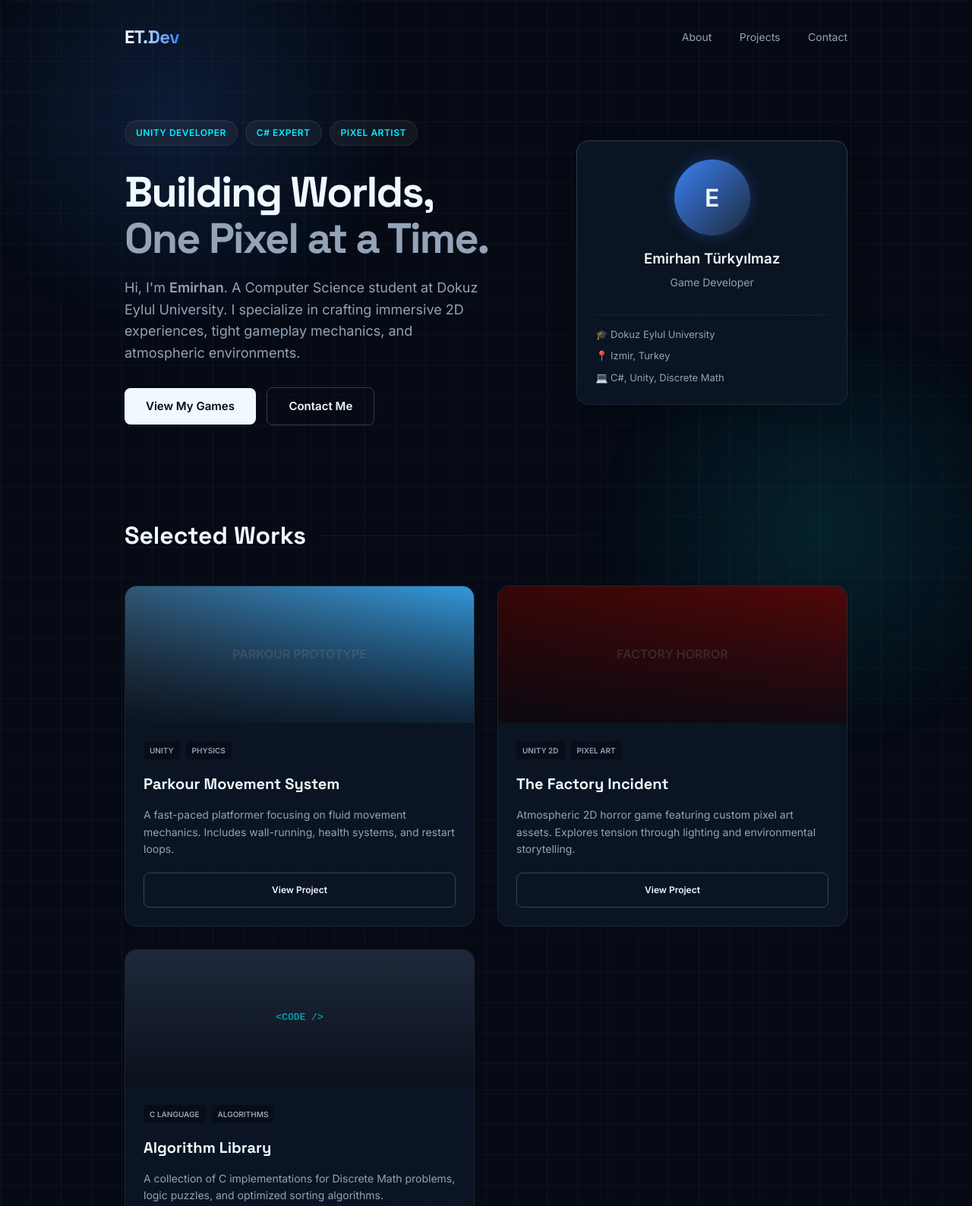
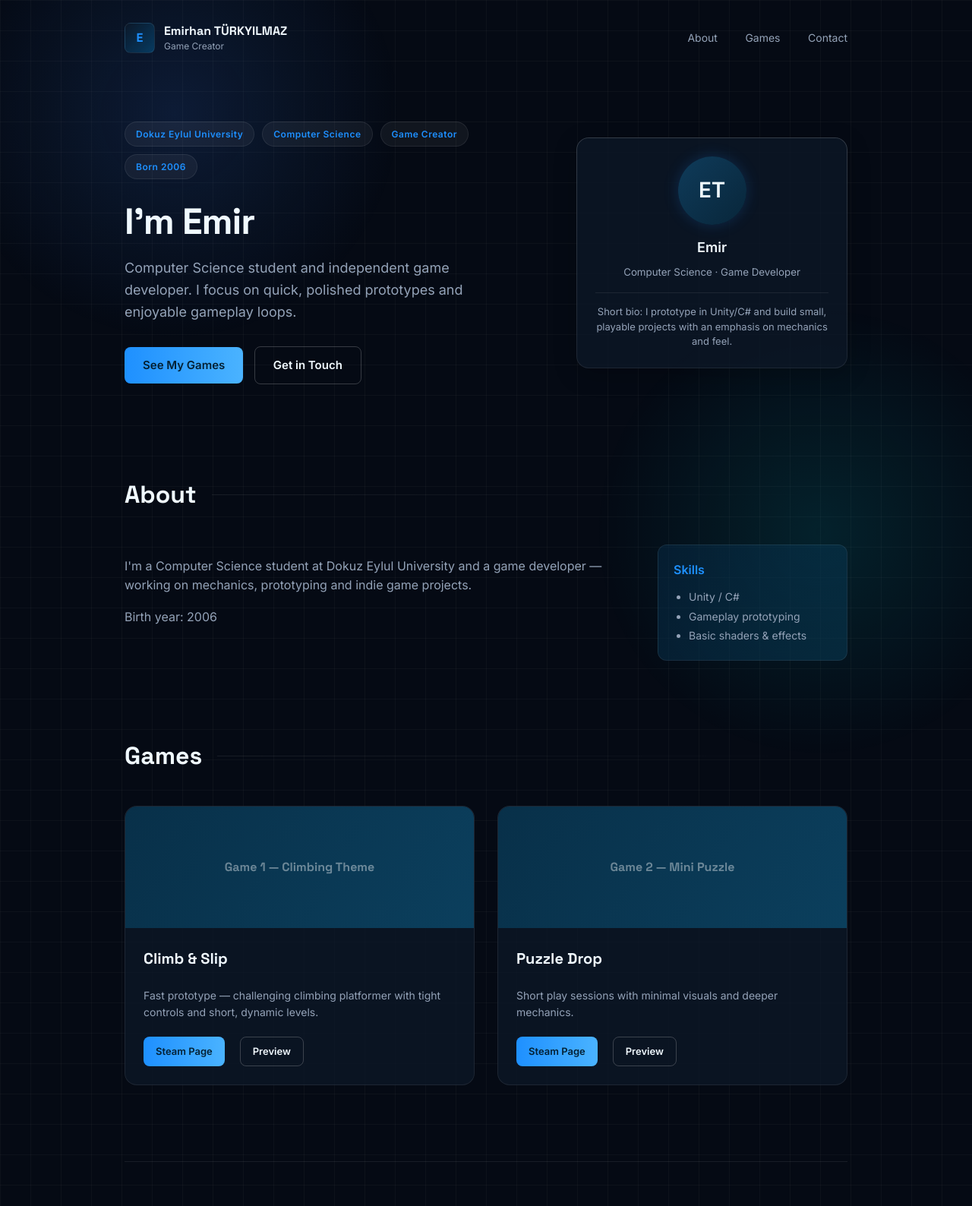
Before and after one commit to EmirT46/deneme, a plain HTML site: page index.html in a window 1280 px wide. Shown: the top 1588 px of the page at 76% size. Drawn offline with Linux system fonts and the light colour scheme.

Commit message:
Update index.html

```diff
--- a/index.html
+++ b/index.html
@@ -3,15 +3,17 @@
 <head>
   <meta charset="utf-8" />
   <meta name="viewport" content="width=device-width,initial-scale=1" />
-  <title>Emirhan Türkyılmaz | Game Developer</title>
+  <title>Portfolio — Emirhan Türkyılmaz</title>
   <link href="https://fonts.googleapis.com/css2?family=Space+Grotesk:wght@300;400;600;700&family=Inter:wght@300;400;600&display=swap" rel="stylesheet">
+  <link rel="stylesheet" href="https://cdnjs.cloudflare.com/ajax/libs/font-awesome/6.4.0/css/all.min.css">
+
   <style>
     :root {
       /* Modern Dark Palette */
       --bg-dark: #050a14;
       --bg-panel: rgba(13, 25, 41, 0.7);
-      --primary: #3b82f6;      /* Modern Blue */
-      --accent: #00f0ff;       /* Cyber Cyan */
+      --primary: #3b82f6;
+      --accent: #1e90ff;
       --text-main: #f0f9ff;
       --text-muted: #94a3b8;
       --border: rgba(255, 255, 255, 0.08);
@@ -36,6 +38,7 @@
       font-family: var(--font-body);
       line-height: 1.6;
       overflow-x: hidden;
+      scroll-behavior: smooth; /* Yumuşak kaydırma */
     }
 
     /* Background Spotlights */
@@ -73,14 +76,23 @@
       padding: 30px 0;
       margin-bottom: 60px;
     }
-    .logo {
+    .brand {
+      display: flex;
+      align-items: center;
+      gap: 12px;
+    }
+    .logo-box {
+      width: 40px;
+      height: 40px;
+      background: linear-gradient(135deg, var(--bg-panel), #073b61);
+      border: 1px solid var(--border);
+      border-radius: 8px;
+      display: flex;
+      align-items: center;
+      justify-content: center;
+      font-weight: 700;
+      color: var(--accent);
       font-family: var(--font-heading);
-      font-weight: 700;
-      font-size: 24px;
-      background: linear-gradient(90deg, #fff, var(--primary));
-      -webkit-background-clip: text;
-      -webkit-text-fill-color: transparent;
-      letter-spacing: -0.5px;
     }
     .nav-links a {
       color: var(--text-muted);
@@ -103,18 +115,18 @@
       animation: fadeIn 1s forwards 0.2s;
     }
 
-    .hero-content h1 {
+    .hero-content h2 {
       font-family: var(--font-heading);
-      font-size: 56px;
+      font-size: 48px;
       line-height: 1.1;
       margin: 0 0 20px 0;
-      letter-spacing: -2px;
+      letter-spacing: -1px;
     }
     .hero-content p {
       color: var(--text-muted);
       font-size: 18px;
       margin-bottom: 30px;
-      max-width: 480px;
+      max-width: 500px;
     }
     .tag-container {
       display: flex;
@@ -165,17 +177,17 @@
       pointer-events: none;
     }
     .avatar {
-      width: 100px;
-      height: 100px;
+      width: 90px;
+      height: 90px;
       border-radius: 50%;
-      background: linear-gradient(135deg, var(--primary), #1e293b);
+      background: linear-gradient(135deg, #0f3b5a, #08263a);
       display: flex;
       align-items: center;
       justify-content: center;
-      font-size: 32px;
+      font-size: 28px;
       font-weight: 700;
       margin-bottom: 16px;
-      box-shadow: 0 0 20px rgba(59, 130, 246, 0.3);
+      box-shadow: 0 0 20px rgba(30, 144, 255, 0.2);
     }
 
     /* Buttons */
@@ -183,20 +195,21 @@
       display: inline-flex;
       align-items: center;
       justify-content: center;
-      padding: 12px 28px;
+      padding: 12px 24px;
       border-radius: 8px;
       font-weight: 600;
       text-decoration: none;
       transition: all 0.2s;
       font-size: 15px;
+      gap: 8px;
     }
     .btn-primary {
-      background: var(--text-main);
-      color: var(--bg-dark);
+      background: linear-gradient(90deg, var(--accent), #4ab3ff);
+      color: #042033;
     }
     .btn-primary:hover {
-      background: var(--accent);
       box-shadow: 0 0 15px var(--accent);
+      transform: translateY(-2px);
     }
     .btn-outline {
       border: 1px solid rgba(255,255,255,0.2);
@@ -214,7 +227,7 @@
       align-items: center;
       margin-bottom: 40px;
     }
-    .section-header h2 {
+    .section-header h3 {
       font-family: var(--font-heading);
       font-size: 32px;
       margin: 0;
@@ -224,6 +237,20 @@
       height: 1px;
       flex: 1;
       background: linear-gradient(90deg, var(--border), transparent);
+    }
+
+    /* About Section */
+    .about-container {
+      display: flex;
+      gap: 30px;
+      margin-bottom: 100px;
+    }
+    .skills-box {
+      width: 250px;
+      background: linear-gradient(135deg, rgba(6, 42, 71, 0.5), rgba(8, 62, 90, 0.5));
+      border: 1px solid var(--border);
+      padding: 20px;
+      border-radius: 12px;
     }
 
     /* Games Grid */
@@ -240,7 +267,8 @@
       border-radius: var(--radius);
       overflow: hidden;
       transition: transform 0.3s ease, box-shadow 0.3s ease;
-      position: relative;
+      display: flex;
+      flex-direction: column;
     }
     .game-card:hover {
       transform: translateY(-5px);
@@ -249,64 +277,65 @@
     }
 
     .thumb {
-      height: 180px;
-      background: #111;
+      height: 160px;
+      background: linear-gradient(120deg,#083049,#0b3f5d);
       display: flex;
       align-items: center;
       justify-content: center;
       font-weight: 700;
-      color: rgba(255,255,255,0.2);
-      position: relative;
-      overflow: hidden;
-    }
-
-    /* Mock Thumbnails based on Interest */
-    .thumb.parkour {
-      background: linear-gradient(45deg, #2c3e50, #3498db);
-    }
-    .thumb.horror {
-      background: linear-gradient(45deg, #2c0505, #520808);
-    }
-    .thumb::after {
-      content: '';
-      position: absolute;
-      inset: 0;
-      background: linear-gradient(to top, rgba(5,10,20,0.8), transparent);
+      color: rgba(255,255,255,0.4);
+      font-family: var(--font-heading);
     }
 
     .card-content {
       padding: 24px;
+      flex: 1;
+      display: flex;
+      flex-direction: column;
     }
     .game-card h3 { margin: 0 0 8px 0; font-family: var(--font-heading); font-size: 20px; }
-    .game-card p { color: var(--text-muted); font-size: 14px; margin-bottom: 20px; }
+    .game-card p { color: var(--text-muted); font-size: 14px; margin-bottom: 20px; flex: 1; }
 
-    .tech-stack {
+    .game-actions {
       display: flex;
-      gap: 8px;
-      margin-bottom: 16px;
+      gap: 10px;
+      margin-top: auto;
     }
-    .tech-badge {
-      font-size: 10px;
-      text-transform: uppercase;
-      padding: 4px 8px;
-      background: rgba(0,0,0,0.3);
-      border-radius: 4px;
-      color: var(--text-muted);
-      font-weight: 600;
+    .btn-sm {
+      padding: 8px 16px;
+      font-size: 13px;
     }
 
-    /* Footer */
-    footer {
+    /* Contact Section */
+    .contact-section {
+      text-align: center;
+      padding: 60px 0;
       border-top: 1px solid var(--border);
-      padding: 40px 0;
-      text-align: center;
-      color: var(--text-muted);
-      font-size: 14px;
     }
-    .contact-link {
-      color: var(--accent);
+    .social-links {
+      display: flex;
+      justify-content: center;
+      gap: 15px;
+      margin-top: 20px;
+    }
+    .social-btn {
+      width: 50px;
+      height: 50px;
+      border-radius: 12px;
+      background: rgba(255,255,255,0.05);
+      border: 1px solid var(--border);
+      display: flex;
+      align-items: center;
+      justify-content: center;
+      color: var(--text-main);
       text-decoration: none;
-      font-weight: 600;
+      font-size: 24px;
+      transition: all 0.2s;
+    }
+    .social-btn:hover {
+      background: var(--accent);
+      color: #042033;
+      transform: translateY(-3px);
     }
 
     /* Animations */
@@ -316,11 +345,10 @@
 
     @media (max-width: 768px) {
       .hero { grid-template-columns: 1fr; text-align: center; }
-      .hero-content h1 { font-size: 42px; }
-      .profile-card { display: none; } /* Hide sidebar on mobile for cleaner look */
-      .hero-content p { margin: 0 auto 30px; }
-      .tag-container { justify-content: center; }
-      nav { display: none; } /* Simple hiding for mobile, ideally replace with burger */
+      .profile-card { display: none; }
+      .about-container { flex-direction: column; }
+      .skills-box { width: 100%; }
+      nav { display: none; } /* Mobile menu placeholder */
     }
   </style>
 </head>
@@ -330,116 +358,156 @@
   <div class="spotlight s2"></div>
 
   <div class="container">
+    <header>
       <nav>
-      <div class="logo">ET.Dev</div>
+        <div class="brand">
+          <div class="logo-box">E</div>
+          <div style="line-height:1.2">
+            <div style="font-weight:700; font-family:var(--font-heading)">Emirhan TÜRKYILMAZ</div>
+            <small style="color:var(--text-muted); font-size:12px">Game Creator</small>
+          </div>
+        </div>
         <div class="nav-links">
           <a href="#about">About</a>
-        <a href="#projects">Projects</a>
-        <a href="mailto:emirhan.turkyilmaz@ogr.deu.edu.tr">Contact</a>
+          <a href="#games">Games</a>
+          <a href="#contact">Contact</a>
         </div>
       </nav>
+    </header>
 
     <main>
       <section class="hero">
         <div class="hero-content">
           <div class="tag-container">
-            <span class="tag">UNITY DEVELOPER</span>
-            <span class="tag">C# EXPERT</span>
-            <span class="tag">PIXEL ARTIST</span>
+            <span class="tag">Dokuz Eylul University</span>
+            <span class="tag">Computer Science</span>
+            <span class="tag">Game Creator</span>
+            <span class="tag">Born 2006</span>
           </div>
-          <h1>Building Worlds,<br><span style="color:var(--text-muted)">One Pixel at a Time.</span></h1>
+          <h2>I'm Emir</h2>
           <p>
-            Hi, I'm <strong>Emirhan</strong>. A Computer Science student at Dokuz Eylul University.
-            I specialize in crafting immersive 2D experiences, tight gameplay mechanics, and atmospheric environments.
+            Computer Science student and independent game developer. I focus on quick, polished prototypes and enjoyable gameplay loops.
           </p>
           <div>
-            <a href="#projects" class="btn btn-primary">View My Games</a>
-            <a href="mailto:emirhan.turkyilmaz@ogr.deu.edu.tr" class="btn btn-outline">Contact Me</a>
+            <a href="#games" class="btn btn-primary">See My Games</a>
+            <a href="#contact" class="btn btn-outline">Get in Touch</a>
           </div>
         </div>
 
         <aside class="glass-card profile-card">
-          <div class="avatar">E</div>
-          <h3 style="margin: 0 0 5px 0">Emirhan Türkyılmaz</h3>
-          <span style="color:var(--text-muted); font-size:14px; margin-bottom:15px">Game Developer</span>
+          <div class="avatar">ET</div>
+          <div class="meta">
+            <strong style="font-size:18px; display:block; margin-bottom:4px">Emir</strong>
+            <small style="color:var(--text-muted)">Computer Science · Game Developer</small>
+          </div>
 
           <div style="width:100%; height:1px; background:var(--border); margin: 15px 0;"></div>
 
-          <div style="text-align:left; width:100%; font-size:13px; color:var(--text-muted);">
-            <div style="margin-bottom:8px">🎓 Dokuz Eylul University</div>
-            <div style="margin-bottom:8px">📍 Izmir, Turkey</div>
-            <div>💻 C#, Unity, Discrete Math</div>
+          <div style="font-size:13px; color:var(--text-muted); line-height:1.5">
+             Short bio: I prototype in Unity/C# and build small, playable projects with an emphasis on mechanics and feel.
           </div>
         </aside>
       </section>
 
-      <section id="projects">
+      <section id="about">
         <div class="section-header">
-          <h2>Selected Works</h2>
+          <h3>About</h3>
+          <div class="line"></div>
+        </div>
+
+        <div class="about-container">
+          <div style="flex:1">
+            <p style="color:var(--text-muted); font-size:16px;">
+              I'm a Computer Science student at Dokuz Eylul University and a game developer — working on mechanics, prototyping and indie game projects.
+            </p>
+            <p style="margin-top:12px;color:var(--text-muted)">Birth year: 2006</p>
+          </div>
+
+          <div class="skills-box">
+             <strong style="display:block; color:var(--accent); margin-bottom:10px">Skills</strong>
+             <ul style="margin:0; padding-left:20px; color:var(--text-muted); font-size:14px; line-height:1.8">
+                <li>Unity / C#</li>
+                <li>Gameplay prototyping</li>
+                <li>Basic shaders & effects</li>
+             </ul>
+          </div>
+        </div>
+      </section>
+
+      <section id="games">
+        <div class="section-header">
+          <h3>Games</h3>
           <div class="line"></div>
         </div>
 
         <div class="games-grid">
 
           <article class="game-card">
-            <div class="thumb parkour">PARKOUR PROTOTYPE</div>
+            <div class="thumb">Game 1 — Climbing Theme</div>
             <div class="card-content">
-              <div class="tech-stack">
-                <span class="tech-badge">Unity</span>
-                <span class="tech-badge">Physics</span>
+              <h3>Climb & Slip</h3>
+              <p>Fast prototype — challenging climbing platformer with tight controls and short, dynamic levels.</p>
+              <div class="game-actions">
+                <a class="btn btn-primary btn-sm" href="#">Steam Page</a>
+                <a class="btn btn-outline btn-sm" href="#">Preview</a>
               </div>
-              <h3>Parkour Movement System</h3>
-              <p>A fast-paced platformer focusing on fluid movement mechanics. Includes wall-running, health systems, and restart loops.</p>
-              <a href="#" class="btn btn-outline" style="font-size:12px; margin:0; width:100%">View Project</a>
             </div>
           </article>
 
           <article class="game-card">
-            <div class="thumb horror">FACTORY HORROR</div>
+            <div class="thumb">Game 2 — Mini Puzzle</div>
             <div class="card-content">
-              <div class="tech-stack">
-                <span class="tech-badge">Unity 2D</span>
-                <span class="tech-badge">Pixel Art</span>
+              <h3>Puzzle Drop</h3>
+              <p>Short play sessions with minimal visuals and deeper mechanics.</p>
+              <div class="game-actions">
+                <a class="btn btn-primary btn-sm" href="#">Steam Page</a>
+                <a class="btn btn-outline btn-sm" href="#">Preview</a>
               </div>
-              <h3>The Factory Incident</h3>
-              <p>Atmospheric 2D horror game featuring custom pixel art assets. Explores tension through lighting and environmental storytelling.</p>
-              <a href="#" class="btn btn-outline" style="font-size:12px; margin:0; width:100%">View Project</a>
-            </div>
-          </article>
-
-          <article class="game-card">
-             <div class="thumb" style="background: #1e293b; font-family: monospace; color: var(--accent)">
-               &lt;CODE /&gt;
-             </div>
-             <div class="card-content">
-               <div class="tech-stack">
-                 <span class="tech-badge">C Language</span>
-                 <span class="tech-badge">Algorithms</span>
-               </div>
-               <h3>Algorithm Library</h3>
-               <p>A collection of C implementations for Discrete Math problems, logic puzzles, and optimized sorting algorithms.</p>
-               <a href="#" class="btn btn-outline" style="font-size:12px; margin:0; width:100%">View Code</a>
             </div>
           </article>
 
         </div>
       </section>
+
+      <section id="contact" class="contact-section">
+        <h3>Contact</h3>
+        <p style="color:var(--text-muted)">For games, collaborations or feedback:</p>
+
+        <div style="font-size:18px; margin: 20px 0; font-weight:700; color:var(--text-main)">
+          emirhan.turkyilmaz@ogr.deu.edu.tr
+        </div>
+
+        <div class="social-links">
+          <a href="https://instagram.com/emirhnturkyilmaz" target="_blank" class="social-btn" title="Instagram">
+            <i class="fab fa-instagram"></i>
+          </a>
+          <a href="https://steamornekkkkkkk.steampowered.com" target="_blank" class="social-btn" title="Steam">
+            <i class="fab fa-steam"></i>
+          </a>
+          <a href="mailto:emirhan.turkyilmaz@ogr.deu.edu.tr" class="social-btn" title="Send Email">
+            <i class="fas fa-envelope"></i>
+          </a>
+        </div>
+      </section>
+
     </main>
 
-    <footer>
-      <p>© 2025 Emirhan Türkyılmaz. Built with code & passion.</p>
-      <p style="font-size:12px; opacity:0.6">Assets created in Unity & Aseprite.</p>
+    <footer style="text-align:center; padding:20px 0; color:var(--text-muted); font-size:13px; border-top:1px solid var(--border)">
+      <div>© <strong>Emirhan Türkyılmaz</strong> — Game Creator</div>
     </footer>
   </div>
 
   <script>
-    // Smooth scrolling
+    // Smooth scrolling for anchor links
     document.querySelectorAll('a[href^="#"]').forEach(anchor => {
       anchor.addEventListener('click', function (e) {
         e.preventDefault();
-        document.querySelector(this.getAttribute('href')).scrollIntoView({
+        const target = document.querySelector(this.getAttribute('href'));
+        if(target){
+            target.scrollIntoView({
             behavior: 'smooth'
             });
+        }
       });
     });
   </script>
```
Lines whose indentation alone changed are shown as unchanged.
